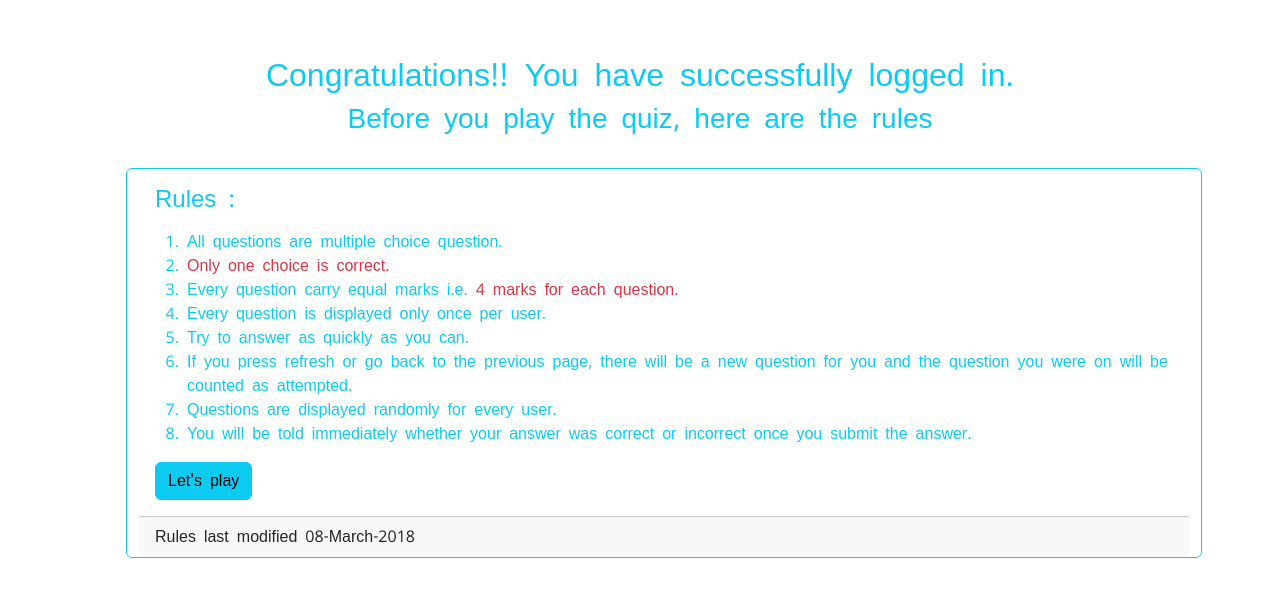
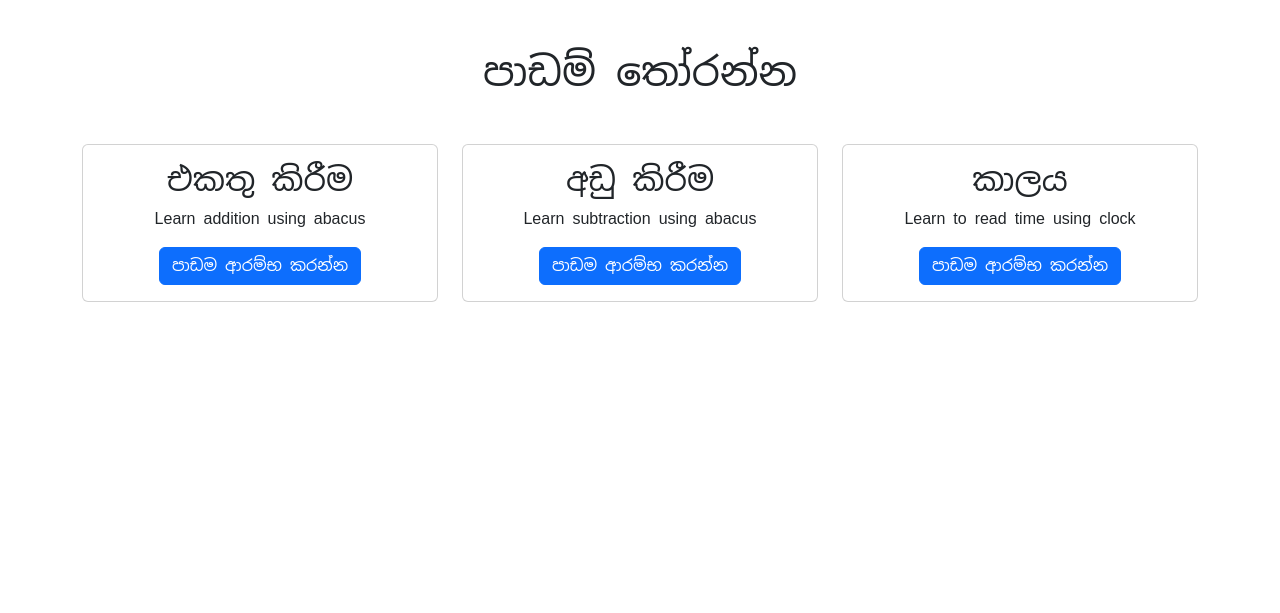
Before and after one commit to mayurasandakalum/kinesthetic-app, a Flask app: page /user-home in a window 1280 px wide. Shown: the part 72-685 px from the top of the page. Run offline with Flask 3, Linux system fonts and the light colour scheme; the visitor is signed in with stand-in values (Sample User, id 1); some libraries are stand-ins or nearby versions.

Commit message:
Add lesson selection and instructions for addition, subtraction, and time; enhance play route with subject filtering

```diff
--- a/quiz/routes.py
+++ b/quiz/routes.py
@@ -3,6 +3,7 @@ from flask_login import current_user, login_user, logout_user, login_required
 from werkzeug.security import generate_password_hash, check_password_hash
 from firebase_admin import firestore
 from datetime import datetime  # Add this import at the top
+import random  # Add this import
 
 from .models import (
     User,
@@ -59,6 +60,7 @@ def leaderboard():
 @quiz_blueprint.route("/play", methods=["GET", "POST"])
 @login_required
 def play():
+    # Handle POST request
     if request.method == "POST":
         question_id = request.form.get("question_pk")
         answer_method = request.form.get("answer_method")
@@ -102,14 +104,28 @@ def play():
 
         return redirect(url_for("quiz.play"))
 
-    # Get a new question
+    # Handle GET request
+    subject = request.args.get("subject", Subject.ADDITION)
     quiz_profile = QuizProfile.get_by_user_id(current_user.id)
     if not quiz_profile:
         quiz_profile = QuizProfile(user_id=current_user.id)
         quiz_profile.save()
 
-    question = quiz_profile.get_new_question()
-    return render_template("quiz/play.html", question=question)
+    # Get questions filtered by subject
+    questions_ref = (
+        db.collection("questions")
+        .where("subject", "==", subject)
+        .where("is_published", "==", True)
+        .get()
+    )
+    available_questions = [Question.from_doc(q) for q in questions_ref]
+
+    if available_questions:
+        question = random.choice(available_questions)
+        return render_template("quiz/play.html", question=question, subject=subject)
+    else:
+        flash("No questions available for this subject.", "warning")
+        return redirect(url_for("quiz.user_home"))
 
 
 @quiz_blueprint.route("/submission-result/<int:attempted_question_pk>")
@@ -406,3 +422,23 @@ def delete_subquestion(subquestion_id):
         flash(f"Error deleting sub-question: {str(e)}", "error")
 
     return redirect(url_for("quiz.manage_questions"))
+
+
+@quiz_blueprint.route("/lesson-instructions/<subject>")
+@login_required
+def lesson_instructions(subject):
+    subject_names = {
+        "addition": "එකතු කිරීම පාඩම",
+        "subtraction": "අඩු කිරීම පාඩම",
+        "time": "කාලය පාඩම",
+    }
+
+    if subject not in subject_names:
+        flash("Invalid subject selected", "error")
+        return redirect(url_for("quiz.user_home"))
+
+    return render_template(
+        "quiz/lesson_instructions.html",
+        subject=subject,
+        subject_name=subject_names[subject],
+    )
--- a/templates/quiz/user_home.html
+++ b/templates/quiz/user_home.html
@@ -1,36 +1,46 @@
-{% extends 'base.html' %}
-{% block title %}Let's Quiz | Welcome{% endblock %}
+{% extends "base.html" %}
+{% block title %}Let's Quiz | Choose Lesson{% endblock %}
+
 {% block content %}
-<div class="container my-4">
-    <div class="jumbotron">
+<div class="container py-5">
+    <h1 class="text-center mb-5">පාඩම් තෝරන්න</h1>
 
-	      <h2 class="text-center text-info">Congratulations!! You have successfully logged in.</h2>
-	      <h3 class="text-info text-center">Before you play the quiz, here are the rules</h3>
-
-        <div class="row">
-
-            <div class="card border-info mx-4 my-4">
-                <div class="card-body text-info">
-                    <h4 class="card-title">Rules :</h4>
-                    <p class="card-text">
-                        <ul style="list-style:decimal;">
-                            <li>All questions are multiple choice question.</li>
-                            <li><span class="text-danger">Only one choice is correct.</span></li>
-                            <li>Every question carry equal marks i.e. <span class="text-danger">4 marks for each question.</span>
-                            </li>
-                            <li>Every question is displayed only once per user.</li>
-                            <li>Try to answer as quickly as you can.</li>
-                            <li>If you press refresh or go back to the previous page, there will be a new question for you and the question you were on will be counted as attempted.</li>
-                            <li>Questions are displayed randomly for every user.</li>
-                            <li>You will be told immediately whether your answer was correct or incorrect once you submit the answer.</li>
-                        </ul>
-                    </p>
-                    <a href="{{ url_for('quiz.play') }}" class="btn btn-info">Let's play</a>
+    <div class="row justify-content-center g-4">
+        <div class="col-md-4">
+            <div class="card h-100">
+                <div class="card-body text-center">
+                    <h2 class="card-title">එකතු කිරීම</h2>
+                    <p class="card-text">Learn addition using abacus</p>
+                    <a href="{{ url_for('quiz.lesson_instructions', subject='addition') }}" class="btn btn-primary">
+                        පාඩම ආරම්භ කරන්න
+                    </a>
                 </div>
-                <div class="card-footer">Rules last modified 08-March-2018</div>
             </div>
         </div>
 
+        <div class="col-md-4">
+            <div class="card h-100">
+                <div class="card-body text-center">
+                    <h2 class="card-title">අඩු කිරීම</h2>
+                    <p class="card-text">Learn subtraction using abacus</p>
+                    <a href="{{ url_for('quiz.lesson_instructions', subject='subtraction') }}" class="btn btn-primary">
+                        පාඩම ආරම්භ කරන්න
+                    </a>
+                </div>
+            </div>
+        </div>
+
+        <div class="col-md-4">
+            <div class="card h-100">
+                <div class="card-body text-center">
+                    <h2 class="card-title">කාලය</h2>
+                    <p class="card-text">Learn to read time using clock</p>
+                    <a href="{{ url_for('quiz.lesson_instructions', subject='time') }}" class="btn btn-primary">
+                        පාඩම ආරම්භ කරන්න
+                    </a>
+                </div>
+            </div>
+        </div>
     </div>
 </div>
 {% endblock %}
```
Also changed, not shown: templates/quiz/lesson_instructions.html (added, +53 -0 lines).
